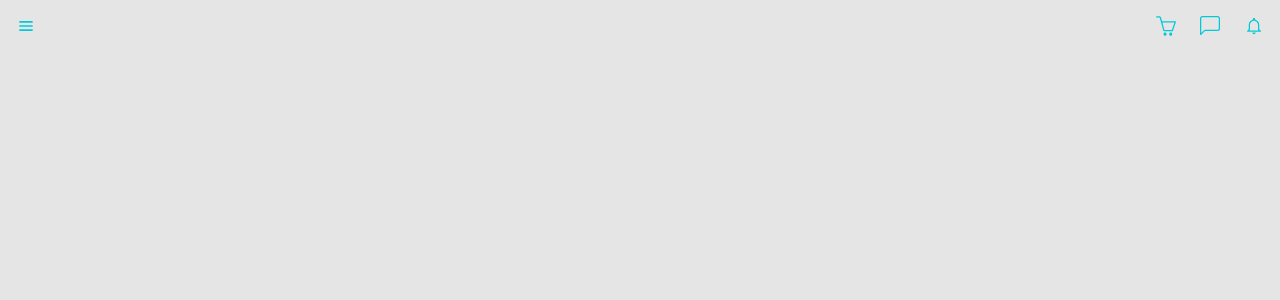
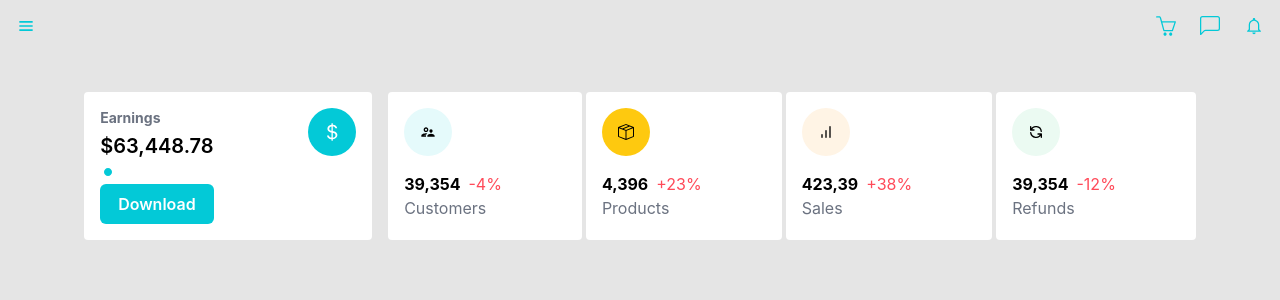
Before and after one commit to M-AminM/Dashboard, a React (Create React App) app: page / in a window 1280 px wide. Before the commit this address had no page. Shown: the top 300 px of the page. Built offline with nearby package versions, Linux system fonts and the light colour scheme; the HTML template or start-up script is replaced by a standard one.

Commit message:
Ecommerce first styleing...

```diff
--- a/src/App.tsx
+++ b/src/App.tsx
@@ -24,16 +24,16 @@ const App = () => {
               <BiMenu size={20} color="#03C9D7" />
             </span>
             <div className="flex gap-6">
-              <SlBasket size={20} color="#03C9D7" />
-              <BsChatLeft size={20} color="#03C9D7" />
-              <IoMdNotificationsOutline size={20} color="#03C9D7" />
+              <SlBasket className="cursor-pointer" size={20} color="#03C9D7" />
+              <BsChatLeft className="cursor-pointer" size={20} color="#03C9D7" />
+              <IoMdNotificationsOutline className="cursor-pointer" size={20} color="#03C9D7" />
             </div>
           </div>
 
           <Main>
             <Routes>
+              <Route path="/" element={<Ecommerce />} />
               <Route path="/ecommerce" element={<Ecommerce />} />
-
               <Route path="/orders" element={<Orders />} />
             </Routes>
           </Main>
--- /dev/null
+++ b/src/components/Button/Button.tsx
@@ -0,0 +1,15 @@
+import React from "react";
+
+interface Props {
+  text: string;
+}
+
+const Button: React.FC<Props> = ({ text }) => {
+  return (
+    <button className="rounded-md bg-midBlue px-4 py-2 flex justify-center items-center text-white font-semibold">
+      {text}
+    </button>
+  );
+};
+
+export default Button;
--- a/src/components/Ecommerce/Ecommerce.tsx
+++ b/src/components/Ecommerce/Ecommerce.tsx
@@ -1,9 +1,51 @@
-import React from 'react'
+import React from "react";
+import { GoPrimitiveDot } from "react-icons/go";
+import { BsCurrencyDollar } from "react-icons/bs";
+import Button from "../Button/Button";
+import { earningData } from "../../data/dummy";
 
 const Ecommerce = () => {
   return (
-    <div className='flex justify-center items-center'>Ecommerce</div>
-  )
-}
+    <section className="p-10 flex justify-center items-center">
+      <div className="flex gap-4">
+        <div className="bg-white w-72 p-4 rounded">
+          <div className="flex justify-between">
+            <div className="flex flex-col gap-1">
+              <h2 className="font-bold text-gray text-sm">Earnings</h2>
+              <span className="font-semibold text-xl">$63,448.78</span>
+              <GoPrimitiveDot color="#03C9D7" />
+              <Button text="Download" />
+            </div>
+            <div className="rounded-full bg-midBlue h-12 w-12 flex justify-center items-center">
+              <BsCurrencyDollar color="#fff" size={20} />
+            </div>
+          </div>
+        </div>
+        <div className="flex gap-1">
+          {earningData.map((data) => {
+            return (
+              <div className="bg-white rounded pl-4 py-4 pr-20 flex flex-col gap-4">
+                <div
+                  className="rounded-full h-12 w-12 flex justify-center items-center"
+                  style={{ background: data.iconBg }}
+                >
+                  {data.icon}
+                </div>
 
-export default Ecommerce
+                <div className="flex flex-col">
+                  <div className="flex gap-2">
+                    <span className="font-bold">{data.amount}</span>
+                    <span className="text-red">{data.percentage}</span>
+                  </div>
+                  <span className="text-gray">{data.title}</span>
+                </div>
+              </div>
+            );
+          })}
+        </div>
+      </div>
+    </section>
+  );
+};
+
+export default Ecommerce;
--- a/src/components/sidebar/Sidebar.tsx
+++ b/src/components/sidebar/Sidebar.tsx
@@ -1,8 +1,13 @@
 import React, { useState } from "react";
-import { Link, NavLink } from "react-router-dom";
+import { Link, NavLink, useLocation } from "react-router-dom";
 import { links } from "../../data/dummy";
 
 const Sidebar: React.FC = () => {
+  const location = useLocation();
+
+  const { pathname } = location;
+  console.log(pathname);
+
   const activeLink =
     "flex items-center gap-5 pl-4 pt-3 pb-2.5 rounded-lg  text-white  text-md m-2";
   const normalLink =
@@ -16,15 +21,22 @@ const Sidebar: React.FC = () => {
           return (
             <>
               <h2 className="text-sm font-medium text-gray">{data.title}</h2>
-              {data.links.map((link) => {
+              {data.links.map((link, index) => {
                 return (
                   <NavLink
                     to={`/${link.name}`}
                     style={({ isActive }) => ({
-                      backgroundColor: isActive ? "#03C9D7" : "",
+                      backgroundColor:
+                        isActive ||
+                        (pathname === "/" && link.name === "ecommerce")
+                          ? "#03C9D7"
+                          : "",
                     })}
                     className={({ isActive }) =>
-                      isActive ? activeLink : normalLink
+                      isActive ||
+                      (pathname === "/" && link.name === "ecommerce")
+                        ? activeLink
+                        : normalLink
                     }
                   >
                     <span>{link.icon}</span>
--- a/src/data/dummy.tsx
+++ b/src/data/dummy.tsx
@@ -1,9 +1,11 @@
 import { AiOutlineCalendar, AiOutlineShoppingCart, AiOutlineAreaChart, AiOutlineBarChart, AiOutlineStock } from 'react-icons/ai';
-import { FiShoppingBag, FiEdit, FiPieChart } from 'react-icons/fi';
-import { BsKanban, BsBarChart, } from 'react-icons/bs';
+import { FiShoppingBag, FiEdit, FiPieChart, FiBarChart } from 'react-icons/fi';
+import { BsKanban, BsBarChart, BsBoxSeam} from 'react-icons/bs';
 import { BiColorFill } from 'react-icons/bi';
 import { IoMdContacts } from 'react-icons/io';
 import { RiContactsLine, RiStockLine } from 'react-icons/ri';
+import { MdOutlineSupervisorAccount } from 'react-icons/md';
+import { HiOutlineRefresh } from 'react-icons/hi';
 import { GiLouvrePyramid } from 'react-icons/gi';
 
 export const links = [
@@ -94,3 +96,43 @@ export const links = [
     ],
   },
 ];
+
+export const earningData = [
+  {
+    icon: <MdOutlineSupervisorAccount />,
+    amount: '39,354',
+    percentage: '-4%',
+    title: 'Customers',
+    iconColor: '#03C9D7',
+    iconBg: '#E5FAFB',
+    pcColor: 'red-600',
+  },
+  {
+    icon: <BsBoxSeam />,
+    amount: '4,396',
+    percentage: '+23%',
+    title: 'Products',
+    iconColor: 'rgb(255, 244, 229)',
+    iconBg: 'rgb(254, 201, 15)',
+    pcColor: 'green-600',
+  },
+  {
+    icon: <FiBarChart />,
+    amount: '423,39',
+    percentage: '+38%',
+    title: 'Sales',
+    iconColor: 'rgb(228, 106, 118)',
+    iconBg: 'rgb(255, 244, 229)',
+
+    pcColor: 'green-600',
+  },
+  {
+    icon: <HiOutlineRefresh />,
+    amount: '39,354',
+    percentage: '-12%',
+    title: 'Refunds',
+    iconColor: 'rgb(0, 194, 146)',
+    iconBg: 'rgb(235, 250, 242)',
+    pcColor: 'red-600',
+  },
+];
--- a/tailwind.config.js
+++ b/tailwind.config.js
@@ -6,9 +6,10 @@ module.exports = {
       transparent: "transparent",
       white: "#fff",
       black: "#23242a",
-      red: "rgba(0, 0, 0, 0.1)",
+      red: "#FF4A59",
       textGray700: "rgb(55 65 81)",
-      gray: "rgb(107 114 128)"
+      gray: "rgb(107 114 128)",
+      midBlue: "#03C9D7",
     },
   },
   plugins: [],
```
